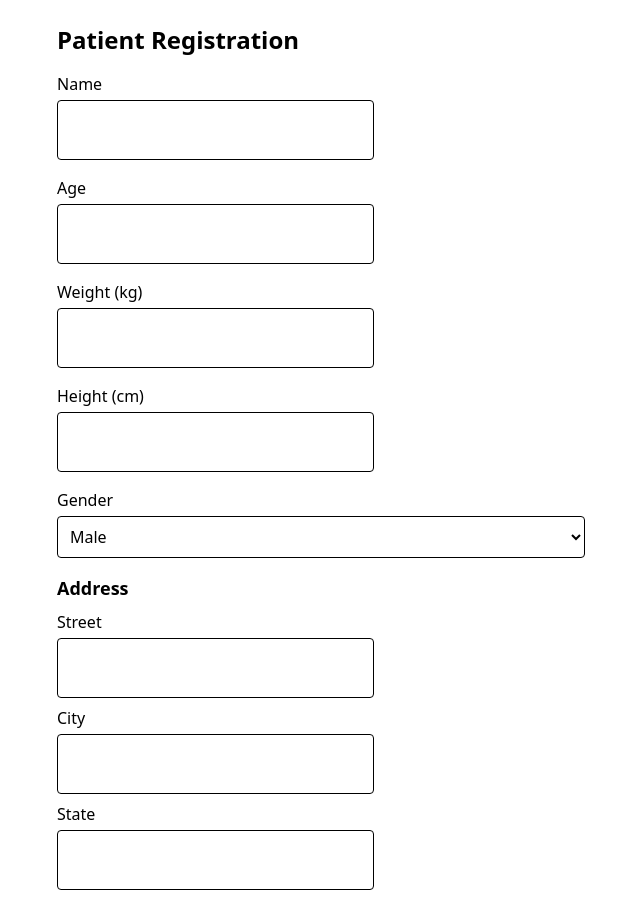
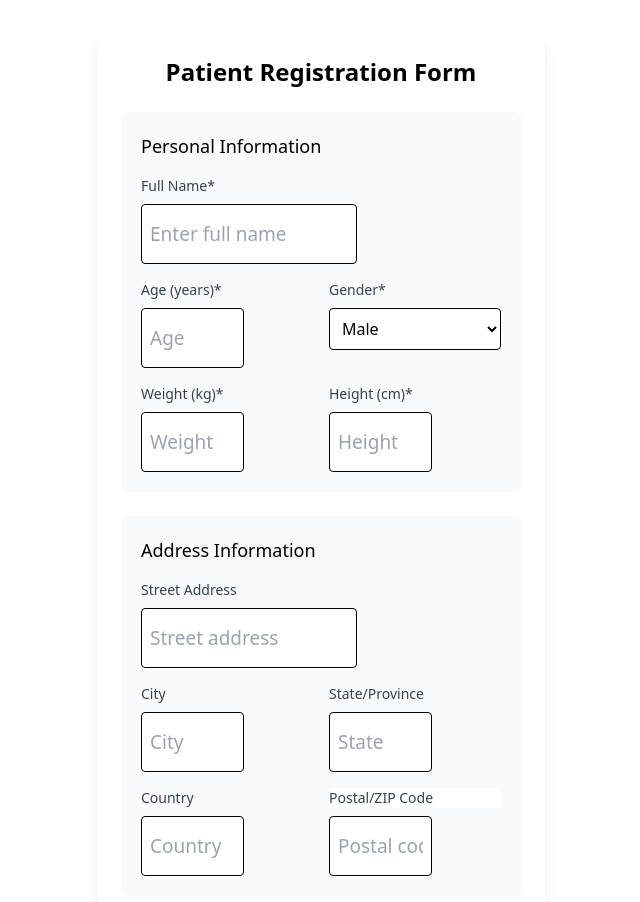
Before and after one commit to smSomMondal/cure360, a React (Vite) app in the folder cure360/: page /patientform in a window 1280 px wide. Shown: the top 902 px of the page, without its empty margins (319-959 px from the left). Built offline with nearby package versions, Linux system fonts and the light colour scheme.

Commit message:
updated ui in patient form

```diff
--- a/cure360/src/pages/PatientForm.jsx
+++ b/cure360/src/pages/PatientForm.jsx
@@ -1,189 +1,252 @@
-import React, { useState } from "react";
-import { useNavigate } from "react-router-dom";
-import { Link } from "react-router-dom";
+import { useState } from 'react';
+
 export default function PatientForm() {
   const [formData, setFormData] = useState({
-    name: "",
-    age: "",
-    weight: "",
-    gender: "male", // default
-    height: "",
+    name: '',
+    age: '',
+    weight: '',
+    gender: 'male',
+    height: '',
     address: {
-      street: "",
-      city: "",
-      state: "",
-      country: "",
-      pincode: "",
-    },
+      street: '',
+      city: '',
+      state: '',
+      country: '',
+      pincode: ''
+    }
   });
+
+  const [errors, setErrors] = useState({});
 
   const handleChange = (e) => {
     const { name, value } = e.target;
 
-    if (name.startsWith("address.")) {
-      const addressField = name.split(".")[1];
-      setFormData((prev) => ({
-        ...prev,
-        address: {
-          ...prev.address,
-          [addressField]: value,
-        },
-      }));
+    if (name.includes('.')) {
+      const [parent, child] = name.split('.');
+      setFormData({
+        ...formData,
+        [parent]: {
+          ...formData[parent],
+          [child]: value
+        }
+      });
     } else {
-      setFormData((prev) => ({
-        ...prev,
-        [name]: value,
-      }));
+      setFormData({
+        ...formData,
+        [name]: value
+      });
     }
+  };
+
+  const validate = () => {
+    const newErrors = {};
+
+    if (!formData.name.trim()) newErrors.name = "Name is required";
+    if (!formData.age) newErrors.age = "Age is required";
+    else if (isNaN(formData.age) || formData.age <= 0) newErrors.age = "Age must be a positive number";
+
+    if (!formData.weight) newErrors.weight = "Weight is required";
+    else if (isNaN(formData.weight) || formData.weight <= 0) newErrors.weight = "Weight must be a positive number";
+
+    if (!formData.height) newErrors.height = "Height is required";
+    else if (isNaN(formData.height) || formData.height <= 0) newErrors.height = "Height must be a positive number";
+
+    return newErrors;
   };
 
   const handleSubmit = (e) => {
     e.preventDefault();
-    console.log("Submitted Patient Data:", formData);
-    // Optionally send to backend using fetch/axios here
+    const newErrors = validate();
+
+    if (Object.keys(newErrors).length > 0) {
+      setErrors(newErrors);
+      return;
+    }
+
+    // Here you would normally submit the data to your backend
+    console.log("Form data:", formData);
+
+    // Navigate to dashboard after successful validation
+    window.location.href = '/dashboard';
   };
 
   return (
-    <div className="p-6 max-w-xl mx-auto">
-      <h2 className="text-2xl font-bold mb-4">Patient Registration</h2>
-      <form onSubmit={handleSubmit} className="space-y-4">
-        {/* Name */}
-        <div>
-          <label className="block mb-1 font-medium">Name</label>
+    <div className="max-w-md mx-auto mt-8 p-6 bg-white rounded-lg shadow-lg">
+      <h2 className="text-2xl font-bold text-center mb-6">Patient Registration Form</h2>
+
+      <form onSubmit={handleSubmit} className="space-y-6">
+        {/* Personal Information Section */}
+        <div className="bg-gray-50 p-5 rounded-md">
+          <h3 className="text-lg font-medium mb-4">Personal Information</h3>
+
+          <div className="mb-4">
+            <label className="block text-gray-700 text-sm font-medium mb-2">
+              Full Name*
+            </label>
             <input
               type="text"
               name="name"
               value={formData.name}
               onChange={handleChange}
-            required
-            className="w-full border border-black bg-white text-black p-2 rounded"
+              className="w-full border border-black bg-white text-black p-2 rounded focus:outline-none focus:ring-2 focus:ring-blue-500"
+              placeholder="Enter full name"
             />
+            {errors.name && <p className="text-red-500 text-xs mt-1">{errors.name}</p>}
           </div>
 
-        {/* Age */}
+          <div className="grid grid-cols-2 gap-4 mb-4">
             <div>
-          <label className="block mb-1 font-medium">Age</label>
+              <label className="block text-gray-700 text-sm font-medium mb-2">
+                Age (years)*
+              </label>
               <input
                 type="number"
                 name="age"
                 value={formData.age}
                 onChange={handleChange}
-            required
-            className="w-full border border-black bg-white text-black p-2 rounded"
+                className="w-full border border-black bg-white text-black p-2 rounded focus:outline-none focus:ring-2 focus:ring-blue-500"
+                placeholder="Age"
               />
+              {errors.age && <p className="text-red-500 text-xs mt-1">{errors.age}</p>}
             </div>
 
-        {/* Weight */}
             <div>
-          <label className="block mb-1 font-medium">Weight (kg)</label>
-          <input
-            type="number"
-            name="weight"
-            value={formData.weight}
-            onChange={handleChange}
-            required
-            className="w-full border border-black bg-white text-black p-2 rounded"
-          />
-        </div>
-
-        {/* Height */}
-        <div>
-          <label className="block mb-1 font-medium">Height (cm)</label>
-          <input
-            type="number"
-            name="height"
-            value={formData.height}
-            onChange={handleChange}
-            required
-            className="w-full border border-black bg-white text-black p-2 rounded"
-          />
-        </div>
-
-        {/* Gender */}
-        <div>
-          <label className="block mb-1 font-medium">Gender</label>
+              <label className="block text-gray-700 text-sm font-medium mb-2">
+                Gender*
+              </label>
               <select
                 name="gender"
                 value={formData.gender}
                 onChange={handleChange}
-            required
-            className="w-full border border-black bg-white text-black p-2 rounded"
+                className="w-full border border-black bg-white text-black p-2 rounded focus:outline-none focus:ring-2 focus:ring-blue-500"
               >
                 <option value="male">Male</option>
                 <option value="female">Female</option>
                 <option value="other">Other</option>
               </select>
             </div>
+          </div>
 
-        {/* Address Fields */}
+          <div className="grid grid-cols-2 gap-4">
             <div>
-          <h3 className="text-lg font-semibold mt-4">Address</h3>
+              <label className="block text-gray-700 text-sm font-medium mb-2">
+                Weight (kg)*
+              </label>
+              <input
+                type="number"
+                name="weight"
+                value={formData.weight}
+                onChange={handleChange}
+                className="w-full border border-black bg-white text-black p-2 rounded focus:outline-none focus:ring-2 focus:ring-blue-500"
+                placeholder="Weight"
+              />
+              {errors.weight && <p className="text-red-500 text-xs mt-1">{errors.weight}</p>}
+            </div>
 
-          <div className="mt-2">
-            <label className="block mb-1">Street</label>
+            <div>
+              <label className="block text-gray-700 text-sm font-medium mb-2">
+                Height (cm)*
+              </label>
+              <input
+                type="number"
+                name="height"
+                value={formData.height}
+                onChange={handleChange}
+                className="w-full border border-black bg-white text-black p-2 rounded focus:outline-none focus:ring-2 focus:ring-blue-500"
+                placeholder="Height"
+              />
+              {errors.height && <p className="text-red-500 text-xs mt-1">{errors.height}</p>}
+            </div>
+          </div>
+        </div>
+
+        {/* Address Section */}
+        <div className="bg-gray-50 p-5 rounded-md">
+          <h3 className="text-lg font-medium mb-4">Address Information</h3>
+
+          <div className="mb-4">
+            <label className="block text-gray-700 text-sm font-medium mb-2">
+              Street Address
+            </label>
             <input
               type="text"
               name="address.street"
               value={formData.address.street}
               onChange={handleChange}
-              className="w-full border border-black bg-white text-black p-2 rounded"
+              className="w-full border border-black bg-white text-black p-2 rounded focus:outline-none focus:ring-2 focus:ring-blue-500"
+              placeholder="Street address"
             />
           </div>
 
-          <div className="mt-2">
-            <label className="block mb-1">City</label>
+          <div className="grid grid-cols-2 gap-4 mb-4">
+            <div>
+              <label className="block text-gray-700 text-sm font-medium mb-2">
+                City
+              </label>
               <input
                 type="text"
                 name="address.city"
                 value={formData.address.city}
                 onChange={handleChange}
-              className="w-full border border-black bg-white text-black p-2 rounded"
+                className="w-full border border-black bg-white text-black p-2 rounded focus:outline-none focus:ring-2 focus:ring-blue-500"
+                placeholder="City"
               />
             </div>
 
-          <div className="mt-2">
-            <label className="block mb-1">State</label>
+            <div>
+              <label className="block text-gray-700 text-sm font-medium mb-2">
+                State/Province
+              </label>
               <input
                 type="text"
                 name="address.state"
                 value={formData.address.state}
                 onChange={handleChange}
-              className="w-full border border-black bg-white text-black p-2 rounded"
+                className="w-full border border-black bg-white text-black p-2 rounded focus:outline-none focus:ring-2 focus:ring-blue-500"
+                placeholder="State"
               />
             </div>
+          </div>
 
-          <div className="mt-2">
-            <label className="block mb-1">Country</label>
+          <div className="grid grid-cols-2 gap-4">
+            <div>
+              <label className="block text-gray-700 text-sm font-medium mb-2">
+                Country
+              </label>
               <input
                 type="text"
                 name="address.country"
                 value={formData.address.country}
                 onChange={handleChange}
-              className="w-full border border-black bg-white text-black p-2 rounded"
+                className="w-full border border-black bg-white text-black p-2 rounded focus:outline-none focus:ring-2 focus:ring-blue-500"
+                placeholder="Country"
               />
             </div>
 
-          <div className="mt-2">
-            <label className="block mb-1">Pincode</label>
+            <div>
+              <label className="block text-gray-700 text-sm bg-white font-medium mb-2">
+                Postal/ZIP Code
+              </label>
               <input
                 type="text"
                 name="address.pincode"
                 value={formData.address.pincode}
                 onChange={handleChange}
-              className="w-full border border-black bg-white text-black p-2 rounded"
+                className="w-full border border-black bg-white text-black p-2 rounded focus:outline-none focus:ring-2 focus:ring-blue-500"
+                placeholder="Postal code"
               />
             </div>
           </div>
+        </div>
 
-        {/* Submit Button */}
-        <Link to="/dashboard">
+        <div>
           <button
             type="submit"
-            className="px-4 py-2 mt-4 bg-green-600 text-white font-semibold rounded-lg shadow-md hover:bg-green-700 transition"
+            className="w-full bg-blue-600 text-white py-3 px-4 rounded-md hover:bg-blue-700 focus:outline-none focus:ring-2 focus:ring-blue-500 focus:ring-offset-2 transition duration-200 font-medium"
           >
-            Register Patient
+            Register Patient & Go to Dashboard
           </button>
-        </Link>
+        </div>
       </form>
     </div>
   );
```
Lines whose indentation alone changed are shown as unchanged.
